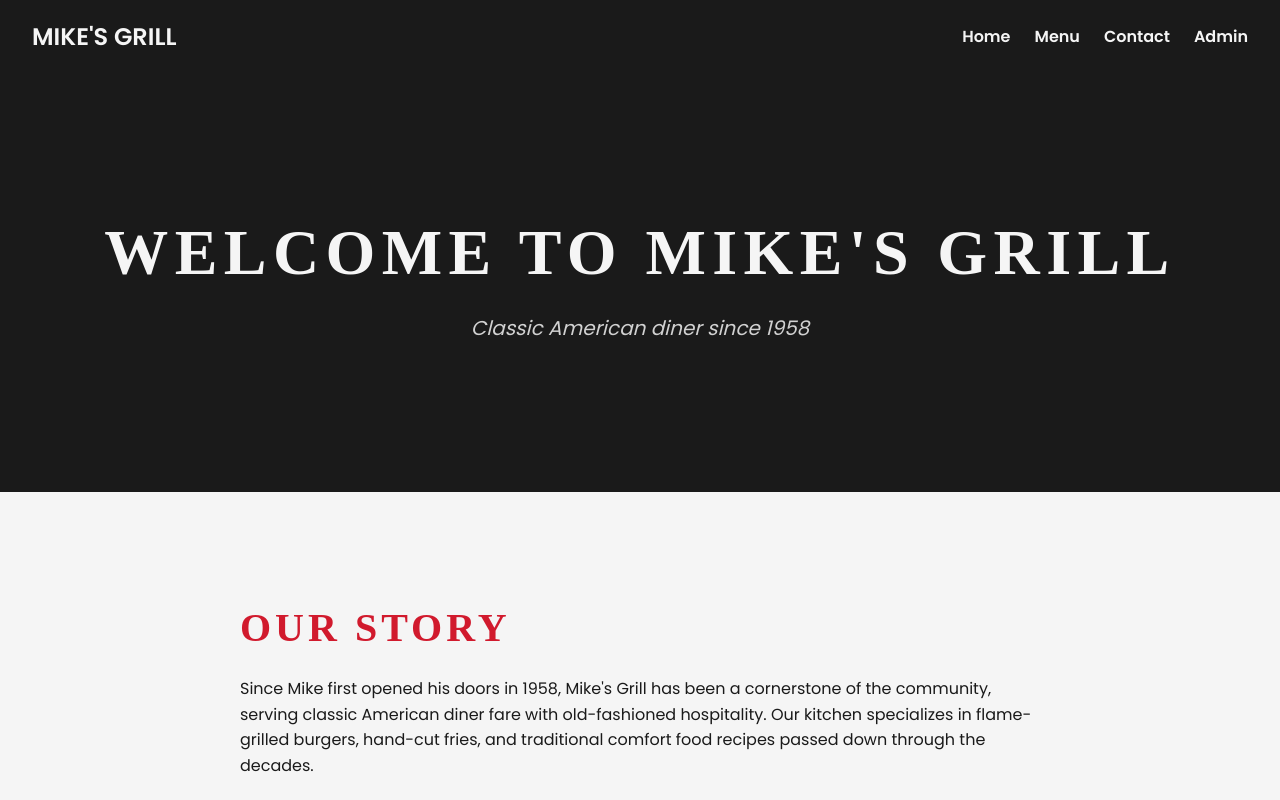
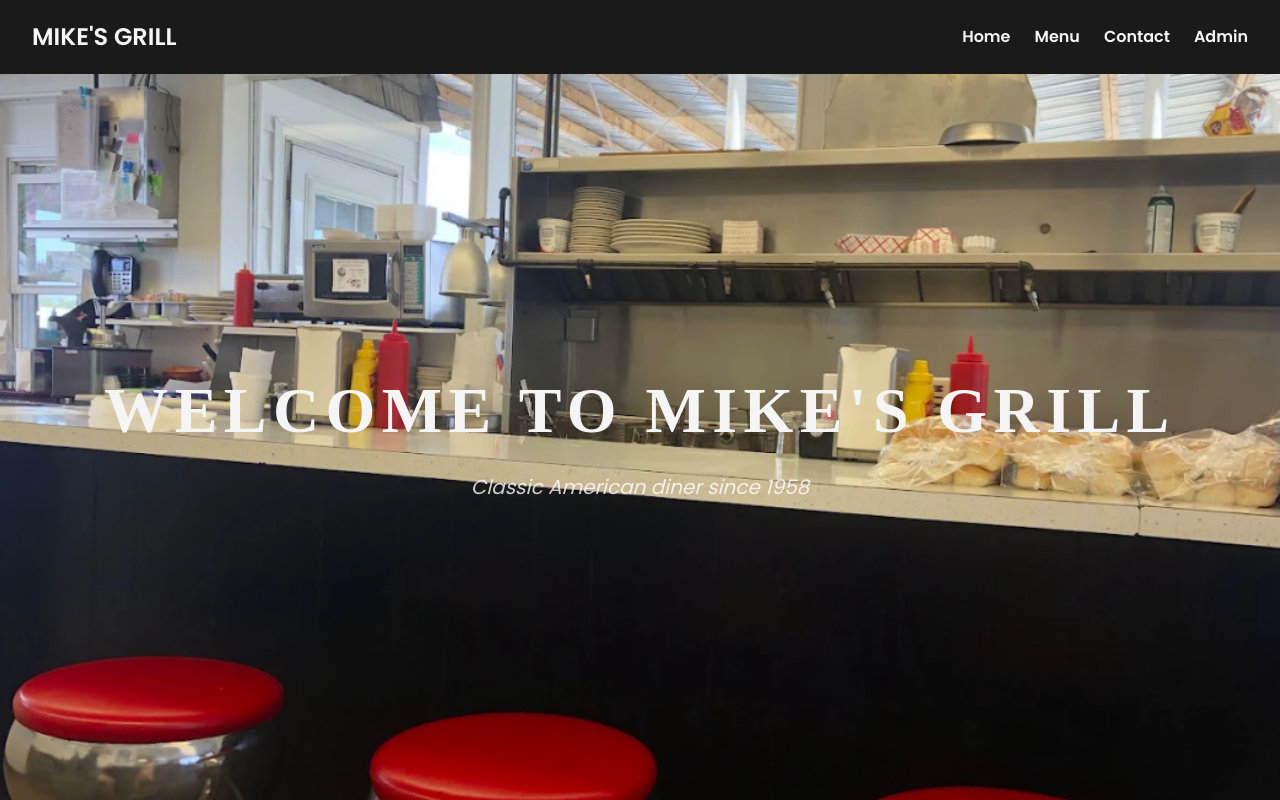
Before and after one commit to NolanDeGeare/Mike-s-Grill-Website, a React (Create React App) app in the folder FullstackGrill/frontend/: page / in a window 1280 px wide. Shown: the top 800 px of the page. Built offline with nearby package versions, Linux system fonts and the light colour scheme; a web font is replaced by a local one.

Commit message:
background image

```diff
--- a/FullstackGrill/frontend/src/components/Home.tsx
+++ b/FullstackGrill/frontend/src/components/Home.tsx
@@ -1,5 +1,6 @@
 import React from 'react';
 import { Link } from 'react-router-dom';
+import bg from '../images/BarGrill1.png'
 
 const Home: React.FC = () => {
   return (
@@ -17,7 +18,17 @@ const Home: React.FC = () => {
       </header>
 
       <main>
-        <section className="hero-section">
+        <section className="hero-section"
+  style={{
+    backgroundImage: `url(${bg})`,
+    backgroundSize: 'cover',
+    backgroundPosition: 'center',
+    backgroundRepeat: 'no-repeat',
+    minHeight: '60vh',
+    display: 'flex',
+    alignItems: 'center',
+    justifyContent: 'center'
+  }}>
           <div className="hero-content">
             <h2>Welcome to Mike's Grill</h2>
             <p>Classic American diner since 1958</p>
```
Also changed, not shown: FullstackGrill/frontend/src/images/BarGrill1.png (added).
